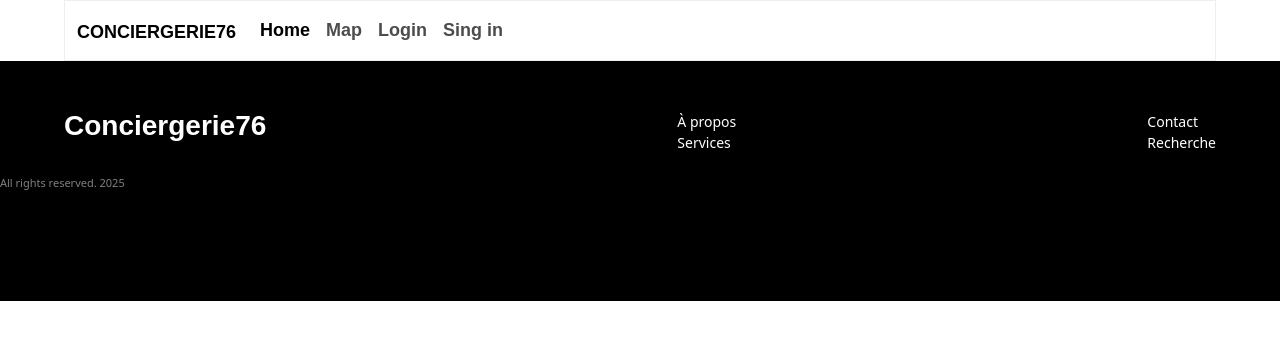
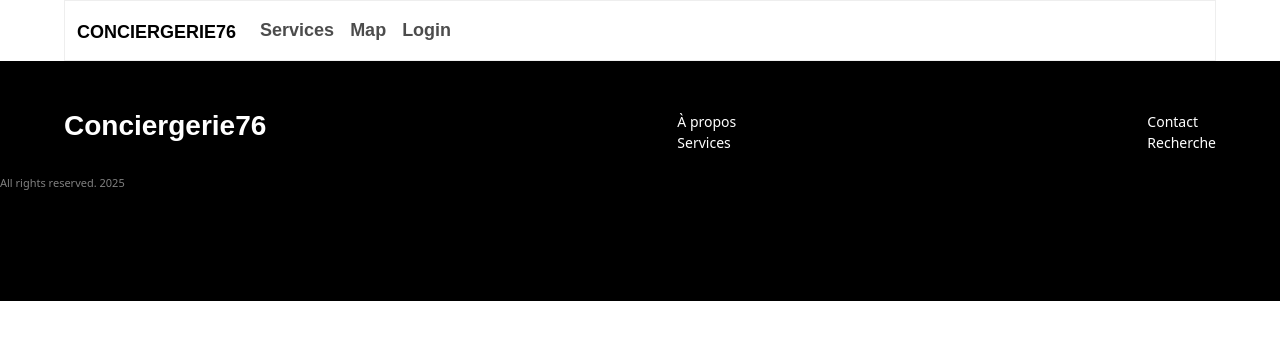
Before and after one commit to elledevelope/conciergerie76, a Symfony app: template templates/base.html.twig in a window 1280 px wide. Shown: the top 340 px of the page. Run offline with Twig, Linux system fonts and the light colour scheme; the template is opened without the code that fills it, so the values that code supplies are empty; some libraries are stand-ins or nearby versions; some web fonts are replaced.

Commit message:
Update style nav bar: added Mon compte btn

```diff
--- a/public/css/style.css
+++ b/public/css/style.css
@@ -242,7 +242,13 @@ p {
     margin-bottom: 20px;
   }
 
+  /* NAV DESKTOP */
 
+.nav-user-ul{
+  display: flex;
+  justify-content: space-between;
+  align-items: center;
+}
   /* FOOTER DESKTOP */
   footer {
     height: 30vh;
--- a/templates/partials/_nav.html.twig
+++ b/templates/partials/_nav.html.twig
@@ -7,32 +7,45 @@
         </button>
         <div class="collapse navbar-collapse" id="navbarColor03">
             <ul class="navbar-nav me-auto">
-                <li class="nav-item">
+                {# <li class="nav-item">
                     <a class="nav-link active" href={{path('app_home')}}>Home
                         <span class="visually-hidden">(current)</span>
                     </a>
+                </li> #}
+                <li class="nav-item">
+                    <a class="nav-link" href={{path("app_home")}}>Services</a>
                 </li>
                 <li class="nav-item">
                     <a class="nav-link" href={{path("app_map")}}>Map</a>
                 </li>
 
+
                 {# User #}
                 {% if app.user %}
+                <ul class="navbar-nav">
                         <li class="nav-item">
-                    <a class="nav-link" href={{path("app_home")}}>Rechercher un service</a>
+                            <a class="nav-link" href="{{ path("app_home") }}">Rechercher un service</a>
+                        </li>
+
+                        <li style="color: gray;" class="nav-item">
+                            {# Hello, {{ app.user.email }} #}
+                            <a class="nav-link" href="{{ path("app_home") }}">Mon compte</a>
                         </li>
 
                         <li class="nav-item">
-                    <a class="nav-link" href={{path("app_logout")}}>Logout</a>
+                            <a type="button" class="btn btn-dark" href="{{ path("app_logout") }}">Logout</a>
                         </li>
+                </ul>
+
                 {% else %}
-
+                <ul class="navbar-nav">
                     <li class="nav-item">
-                    <a class="nav-link" href={{path("app_login")}}>Login</a>
+                        <a class="nav-link" href="{{ path(" app_login") }}">Login</a>
                     </li>
-                <li class="nav-item">
-                    <a class="nav-link" href={{path("app_register")}}>Sing in</a>
-                </li>
+                    {# <li class="nav-item">
+                        <a class="nav-link" href="{{ path(" app_register") }}">Sign in</a>
+                    </li> #}
+                </ul>
                 {% endif %}
 
             </ul>
```
Lines whose indentation alone changed are shown as unchanged.
